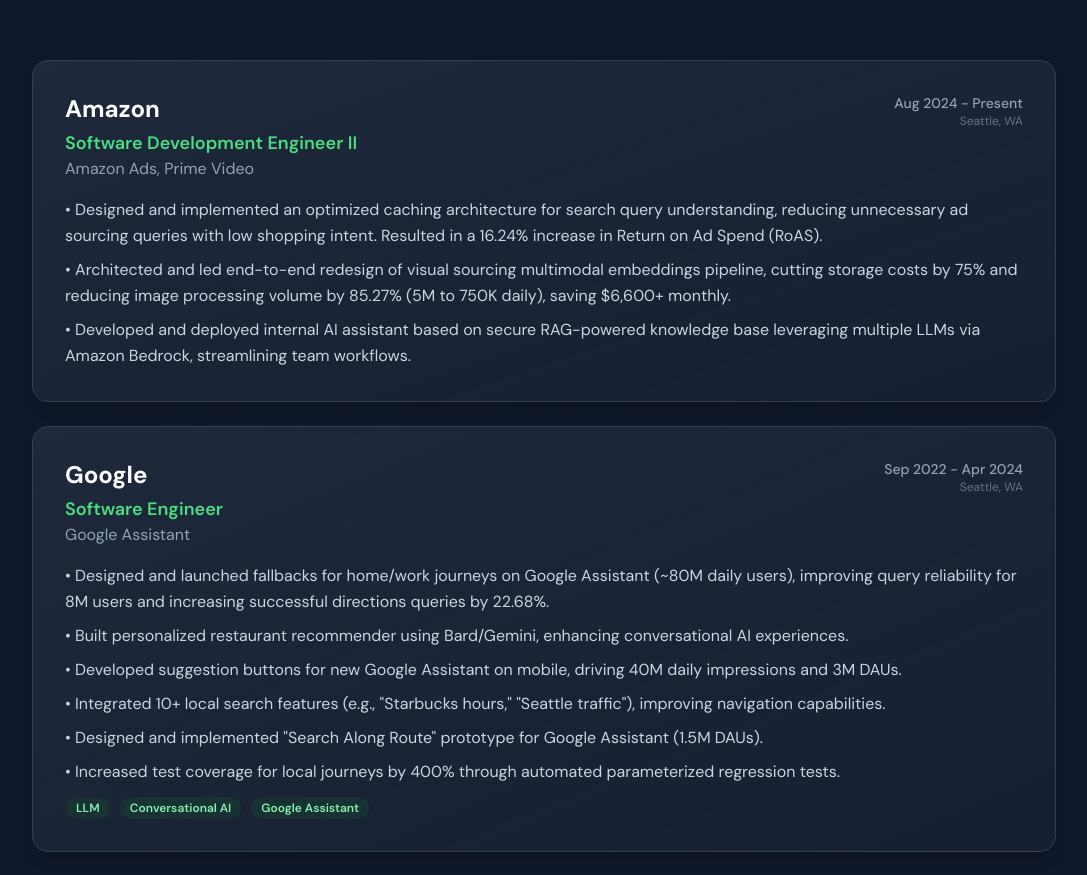
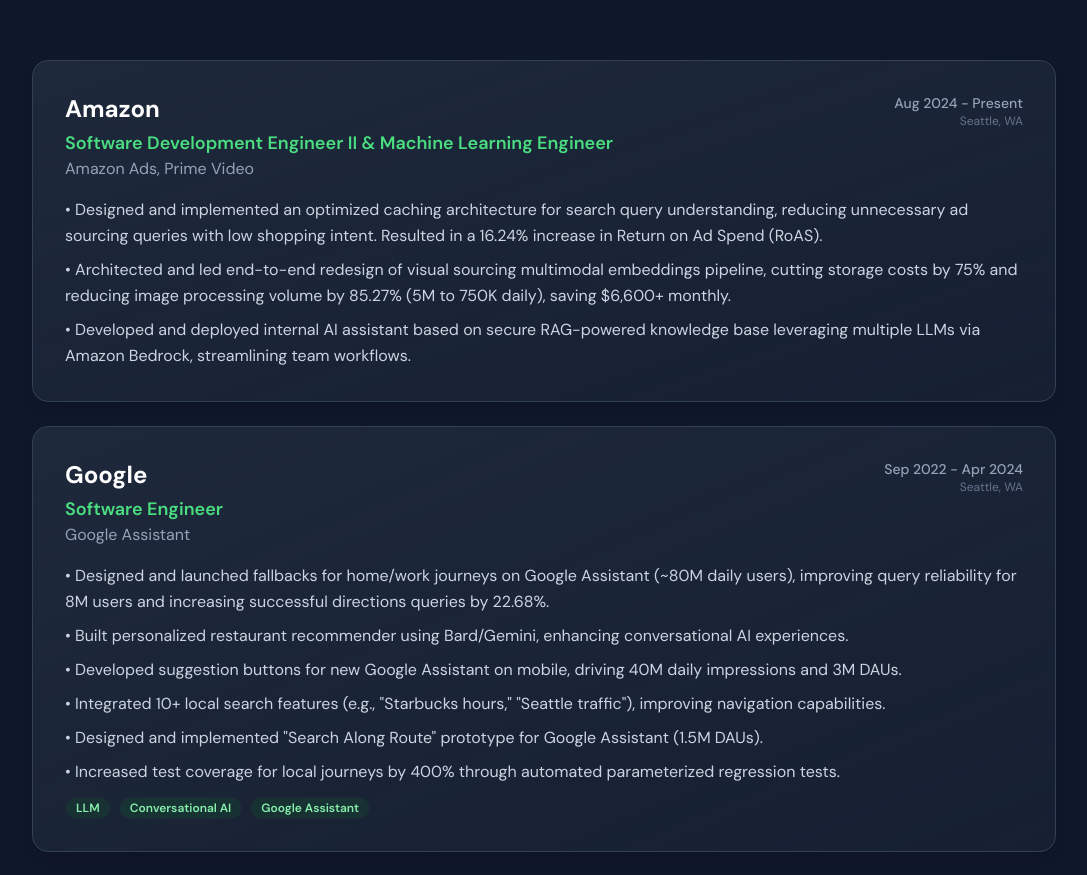
Before and after one commit to yeungjosh/yeungjosh.github.io, a Next.js app in the folder website/: page / in a window 1280 px wide. Shown: the part 1140-2015 px from the top of the page, without its empty margins (96-1183 px from the left). Built offline with nearby package versions, Linux system fonts and the light colour scheme.

Commit message:
Add Machine Learning Engineer title to Amazon role

```diff
--- a/website/src/components/component.tsx
+++ b/website/src/components/component.tsx
@@ -156,7 +156,7 @@
                   <div className="flex items-start justify-between mb-4">
                     <div>
                       <h3 className="text-2xl font-bold text-slate-900 dark:text-white mb-1">Amazon</h3>
-                      <p className="text-lg font-semibold text-green-600 dark:text-green-400">Software Development Engineer II</p>
+                      <p className="text-lg font-semibold text-green-600 dark:text-green-400">Software Development Engineer II & Machine Learning Engineer</p>
                       <p className="text-slate-600 dark:text-slate-400">Amazon Ads, Prime Video</p>
                     </div>
                     <div className="text-right">
```
